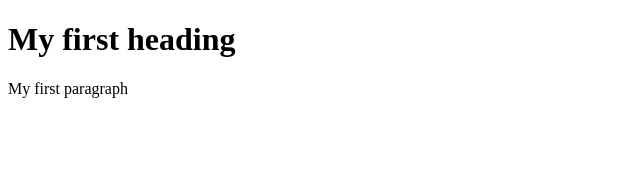
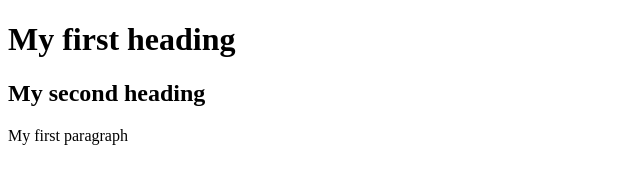
Before and after one commit to AliakseiBakunovich1/rsschool-cv, a plain HTML site: page index.html in a window 1280 px wide. Shown: the whole page, without its empty margins (0-640 px from the left). Drawn offline with Linux system fonts and the light colour scheme.

Commit message:
feat: add 2-nd headline

```diff
--- a/index.html
+++ b/index.html
@@ -3,6 +3,8 @@
 	<body>
 		<h1/> My first heading </h1>
 
+		<h2/> My second heading </h2>
+
 		<p/> My first paragraph </p>
 
 	</body>
```
